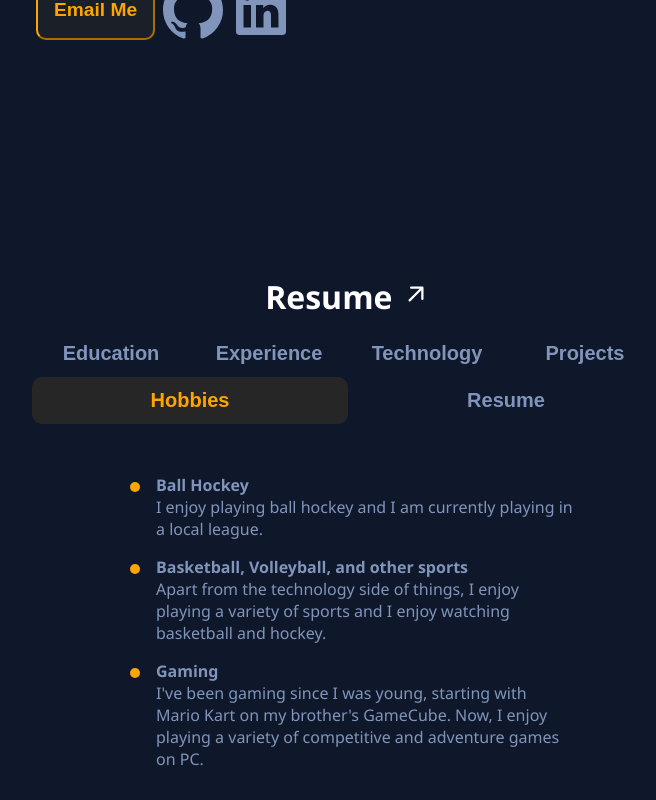
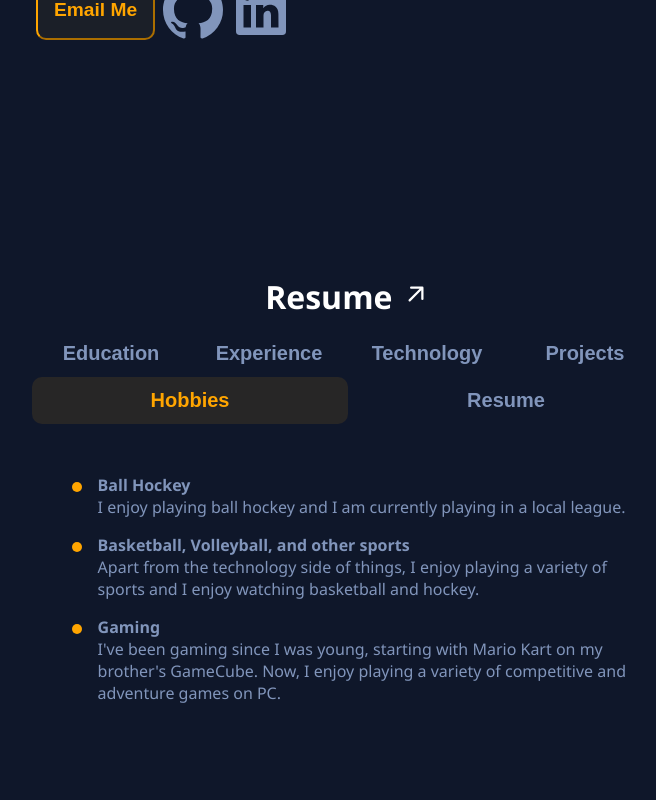
Before and after one commit to curtisackland/curtisackland.github.io, a Vue app: page /resume in a window 1280 px wide. Both pictures are taken after a click on the button "Hobbies". Shown: the part 631-1431 px from the top of the page, without its empty margins (292-948 px from the left). Built offline with nearby package versions, Linux system fonts and the light colour scheme.

Commit message:
Updated spacing in resume sections

```diff
--- a/src/views/ResumeView.vue
+++ b/src/views/ResumeView.vue
@@ -230,11 +230,11 @@ export default {
           </h2>
         </a>
       </div>
-      <div v-else-if="page === 'Hobbies'" class="slide-in">
+      <div v-else-if="page === 'Hobbies'" class="hobbies slide-in">
         <div
           v-for="(item, index) in hobbies"
           :key="index"
-          style="display: flex; align-content: center; margin: 0 40px 16px 40px"
+          style="display: flex; align-content: center; margin: 0 0 16px"
         >
           <div>
             <div class="bullet-point"></div>
@@ -245,7 +245,7 @@ export default {
           </div>
         </div>
       </div>
-      <div v-else-if="page === 'Resume'" class="slide-in">
+      <div v-else-if="page === 'Resume'" class="slide-in hobbies">
         <iframe
           src="https://drive.google.com/file/d/1Be7GE3HV6iK93Lf-EKbJ-VjZOLTUlqVu/preview"
           style="width: 100%; height: auto; aspect-ratio: 0.75"
@@ -370,10 +370,15 @@ h2 {
   display: flex;
   flex-wrap: wrap;
   justify-content: center;
+  padding: 50px 0 !important;
 }
 
 .project-titles {
   font-weight: bold;
+}
+
+.hobbies {
+  padding: 50px 5% !important;
 }
 
 .see-all-projects {
```
